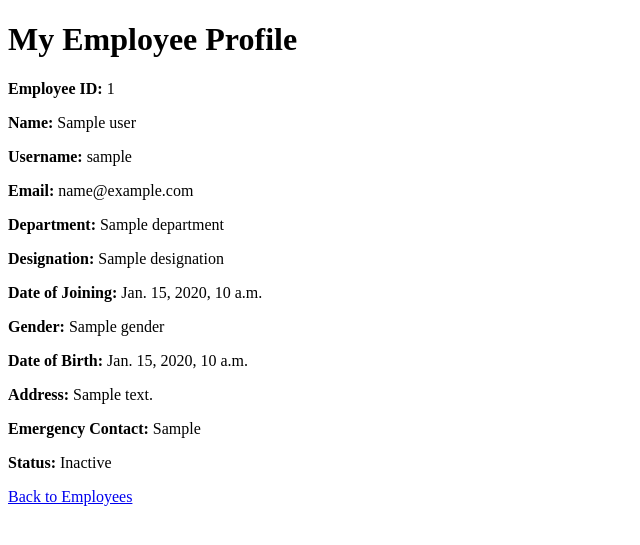
After one commit to Dilipkumar01837/employee-attendance-payroll, a Django app: template employees/templates/employees/employee_profile.html in a window 1280 px wide. The commit adds this page. Shown: the top 545 px of the page, without its empty margins (0-640 px from the left). Run offline with Django 5.2, Linux system fonts and the light colour scheme; the template is opened without the code that fills it: most values are stand-ins (such as "Sample title", 1, 10 or a date in 2020).

Commit message:
feat(employees): add deactivate and own profile

```diff
--- /dev/null
+++ b/employees/templates/employees/employee_profile.html
@@ -0,0 +1,34 @@
+<!DOCTYPE html>
+<html>
+<head>
+    <title>My Profile</title>
+</head>
+<body>
+
+<h1>My Employee Profile</h1>
+
+<p><strong>Employee ID:</strong> {{ employee.employee_id }}</p>
+<p><strong>Name:</strong> {{ employee.user.get_full_name }}</p>
+<p><strong>Username:</strong> {{ employee.user.username }}</p>
+<p><strong>Email:</strong> {{ employee.user.email }}</p>
+<p><strong>Department:</strong> {{ employee.department }}</p>
+<p><strong>Designation:</strong> {{ employee.designation }}</p>
+<p><strong>Date of Joining:</strong> {{ employee.date_of_joining }}</p>
+<p><strong>Gender:</strong> {{ employee.gender }}</p>
+<p><strong>Date of Birth:</strong> {{ employee.date_of_birth }}</p>
+<p><strong>Address:</strong> {{ employee.address }}</p>
+<p><strong>Emergency Contact:</strong> {{ employee.emergency_contact }}</p>
+
+<p>
+    <strong>Status:</strong>
+    {% if employee.is_active %}
+        Active
+    {% else %}
+        Inactive
+    {% endif %}
+</p>
+
+<a href="{% url 'employee_list' %}">Back to Employees</a>
+
+</body>
+</html>
--- a/employees/urls.py
+++ b/employees/urls.py
@@ -4,7 +4,9 @@ from . import views
 urlpatterns = [
     path("", views.employee_list, name="employee_list"),
     path("add/", views.employee_create, name="employee_create"),
+    path("profile/", views.employee_profile, name="employee_profile"),
     path("<str:pk>/", views.employee_detail, name="employee_detail"),
     path("<str:pk>/edit/", views.employee_update, name="employee_update"),
     path("<str:pk>/delete/", views.employee_delete, name="employee_delete"),
+    path("<str:pk>/deactivate/", views.employee_deactivate, name="employee_deactivate"),
 ]
```
Also changed, not shown: employees/templates/employees/employee_list.html (+19 -5 lines), employees/views.py (+28 -0 lines).
